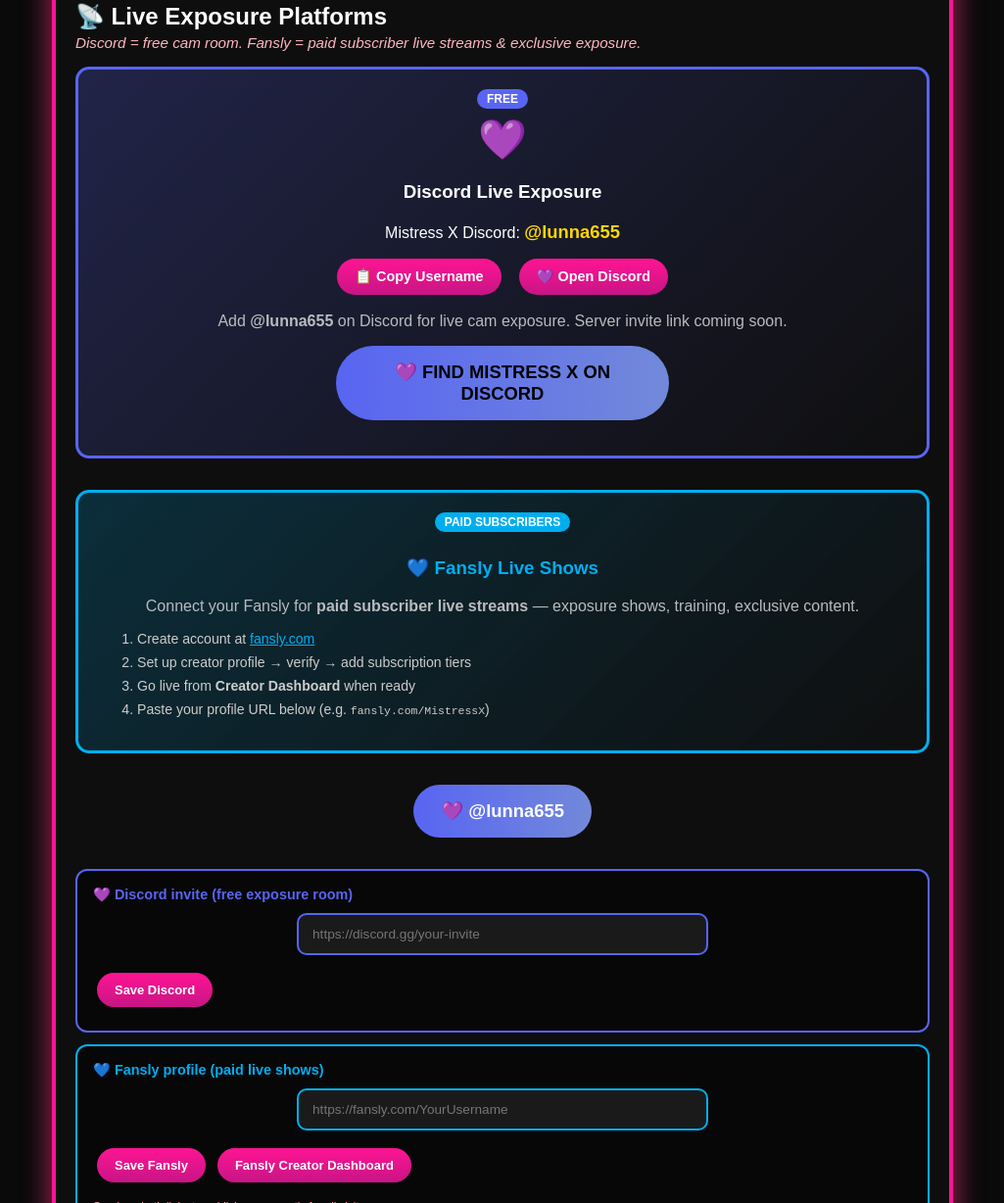
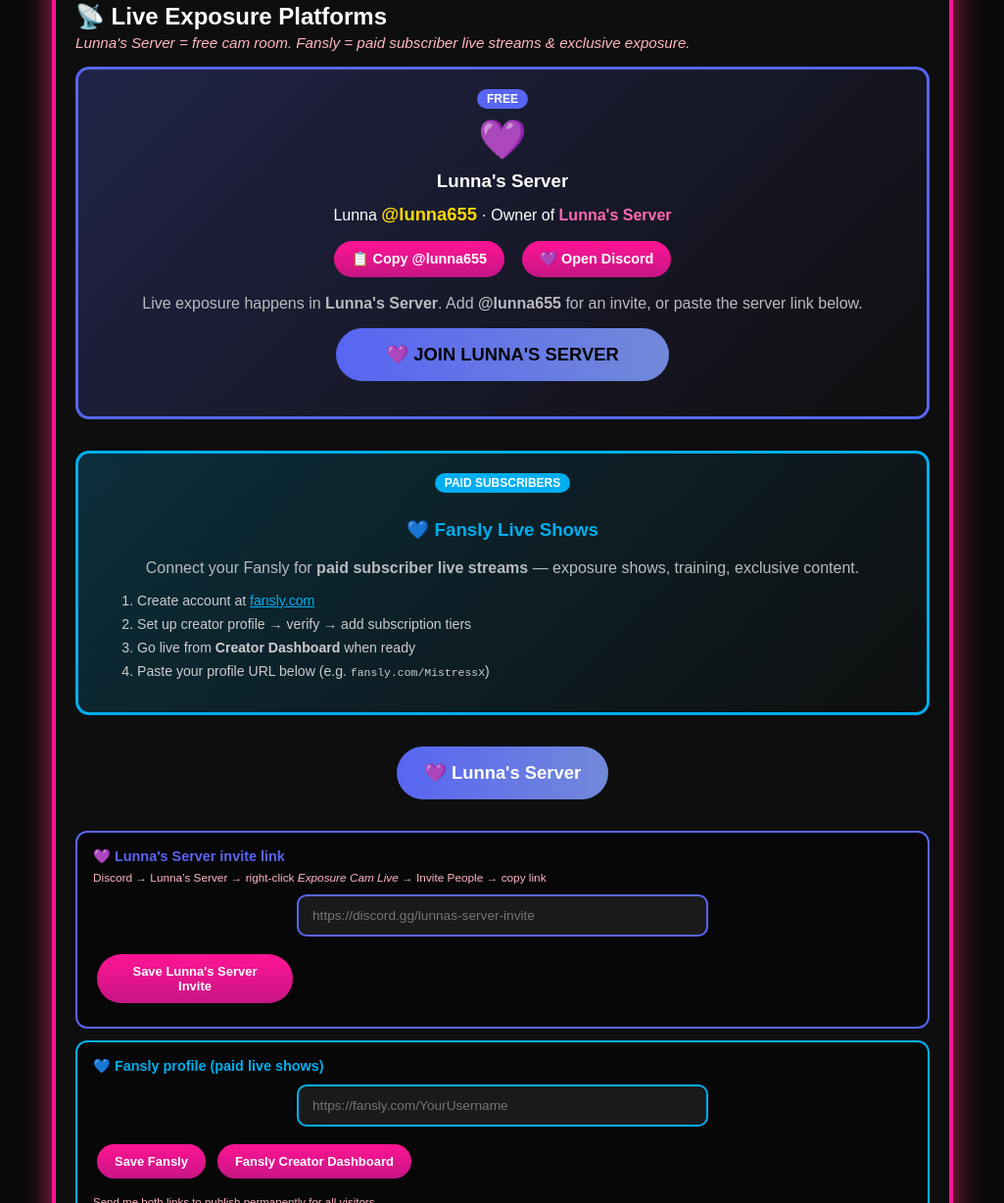
Before and after one commit to sissy439-boop/mistress-x-bbc-training-academy, a website: page index.html in a window 1280 px wide. Shown: the part 9371-10599 px from the top of the page at 98% size, without its empty margins (127-1152 px from the left). Drawn offline with Linux system fonts and the light colour scheme.

Commit message:
Rebrand Discord exposure to Lunna's Server (@lunna655)

```diff
--- a/index.html
+++ b/index.html
@@ -1005,7 +1005,7 @@
     <div class="stream-info-box">
       <strong>Where does it stream?</strong><br>
       <strong>Your cam (left)</strong> = local preview only — only YOU see it in your browser. It does <em>not</em> upload to the internet.<br>
-      <strong>Free exposure</strong> = Discord voice/video room below.<br>
+      <strong>Free exposure</strong> = <strong>Lunna's Server</strong> on Discord (voice/video below).<br>
       <strong>Paid live shows</strong> = <strong>Fansly</strong> — subscribers watch Mistress X go live (no embed; opens Fansly).
     </div>
     <p class="stream-permission-note">📷 Your cam preview needs browser permission. Real broadcasting uses OBS or the Twitch/YouTube app.</p>
@@ -1057,7 +1057,7 @@
 
     <div class="broadcast-room">
         <h2 style="margin-top:0;">📡 Live Exposure Platforms</h2>
-        <p class="panel-subtitle">Discord = free cam room. Fansly = paid subscriber live streams &amp; exclusive exposure.</p>
+        <p class="panel-subtitle">Lunna's Server = free cam room. Fansly = paid subscriber live streams &amp; exclusive exposure.</p>
         <div id="broadcastEmbed"></div>
         <div class="btn-row" id="broadcastLinks"></div>
         <div id="discordOwnerSetup"></div>
@@ -1243,9 +1243,9 @@ const teaserLines = [
 // ── REAL LIVE STREAM CONFIG (edit these for your actual broadcast) ──
 const LIVE_STREAM_CONFIG = {
   platform: "discord",          // primary: "discord" | "twitch" | "youtube" | "fansly"
-  discordInviteUrl: "",         // https://discord.gg/xxxxxx (add when you have server invite)
-  discordUsername: "lunna655",  // Mistress X Discord — add friend / DM for exposure
-  discordServerName: "Mistress X BBC Training Academy",
+  discordInviteUrl: "",         // Lunna's Server invite: https://discord.gg/xxxxxx
+  discordUsername: "lunna655",  // Lunna — server owner
+  discordServerName: "Lunna's Server",
   discordChannelName: "Exposure Cam Live",
   fanslyProfileUrl: "",         // https://fansly.com/YourUsername
   fanslyUsername: "MistressX",  // display name on Fansly
@@ -2046,8 +2046,8 @@ async function exposeLive() {
   const fanslyUrl = getFanslyProfileUrl();
   const discordUser = LIVE_STREAM_CONFIG.discordUsername;
   let msg = "🔴 EXPOSE LIVE!\n\nYour cam preview is local only. For REAL exposure:\n";
-  if (discordUrl) msg += "\n• Discord server — join voice/video room";
-  else if (discordUser) msg += `\n• Discord — add @${discordUser} and request live exposure`;
+  if (discordUrl) msg += "\n• Lunna's Server — join Exposure Cam Live voice channel";
+  else if (discordUser) msg += `\n• Lunna's Server — add @${discordUser} (Lunna) for server invite`;
   if (fanslyUrl) msg += "\n• Fansly (paid) — subscribe & watch Mistress X live";
   if (!discordUrl && !discordUser && !fanslyUrl) {
     alert("Cam preview ready. Connect Discord and/or Fansly below for real live exposure.");
@@ -2128,25 +2128,26 @@ function copyDiscordUsername() {
   const user = LIVE_STREAM_CONFIG.discordUsername;
   if (navigator.clipboard && navigator.clipboard.writeText) {
     navigator.clipboard.writeText(user).then(() => {
-      alert(`Copied: ${user}\n\nOpen Discord → Add Friend → paste username → request exposure session.`);
-    }).catch(() => alert(`Mistress X Discord username: ${user}`));
+      alert(`Copied: ${user}\n\nOpen Discord → join Lunna's Server or Add Friend → @${user} for live exposure.`);
+    }).catch(() => alert(`Lunna's Server — Discord: @${user}`));
   } else {
-    alert(`Mistress X Discord username: ${user}`);
+    alert(`Lunna's Server — Discord: @${user}`);
   }
 }
 
 function openDiscordProfile() {
   const user = LIVE_STREAM_CONFIG.discordUsername;
+  const server = LIVE_STREAM_CONFIG.discordServerName;
   window.open("https://discord.com/app", "_blank", "noopener");
-  alert(`Find Mistress X on Discord\n\nUsername: ${user}\n\nAdd Friend → search "${user}" → join voice when invited for live exposure.`);
+  alert(`Join ${server}\n\n1. Use the server invite link on this page (if set)\n2. Or Add Friend → search "${user}" (Lunna)\n3. Ask for invite to ${server} → join ${LIVE_STREAM_CONFIG.discordChannelName} for live exposure.`);
 }
 
 function discordUserBlock(cfg) {
   const user = cfg.discordUsername;
   if (!user) return "";
-  return `<p style="color:#fff; margin:12px 0 8px;">Mistress X Discord: <strong style="color:#ffd700; font-size:1.15em;">@${user}</strong></p>
+  return `<p style="color:#fff; margin:12px 0 8px;">Lunna <strong style="color:#ffd700; font-size:1.15em;">@${user}</strong> · Owner of <strong style="color:#ff69b4;">${cfg.discordServerName}</strong></p>
     <div class="btn-row" style="margin:0;">
-      <button class="btn-small" onclick="copyDiscordUsername()">📋 Copy Username</button>
+      <button class="btn-small" onclick="copyDiscordUsername()">📋 Copy @${user}</button>
       <button class="btn-small" onclick="openDiscordProfile()">💜 Open Discord</button>
     </div>`;
 }
@@ -2192,17 +2193,17 @@ function renderDiscordPanel(cfg, discordUrl) {
       <div class="discord-logo">💜</div>
       <h3 style="color:#fff; margin:0 0 8px;">${cfg.discordServerName}</h3>
       ${userBlock}
-      <p style="color:#b9bbbe; margin:8px 0 0;">Join <strong style="color:#ffd700;">${cfg.discordChannelName}</strong> — voice/video exposure with Mistress X.</p>
-      <button class="discord-join-btn buy-btn" onclick="joinDiscordExposure()">💜 JOIN DISCORD SERVER</button>
+      <p style="color:#b9bbbe; margin:8px 0 0;">Join <strong style="color:#ffd700;">${cfg.discordChannelName}</strong> in Lunna's Server — voice/video live exposure.</p>
+      <button class="discord-join-btn buy-btn" onclick="joinDiscordExposure()">💜 JOIN LUNNA'S SERVER</button>
     </div>`;
   }
   return `<div class="discord-panel">
     <span class="platform-tag free">FREE</span>
     <div class="discord-logo">💜</div>
-    <h3 style="color:#fff;">Discord Live Exposure</h3>
+    <h3 style="color:#fff; margin:0 0 8px;">${cfg.discordServerName}</h3>
     ${userBlock}
-    <p style="color:#b9bbbe; margin-top:10px;">Add <strong>@${cfg.discordUsername}</strong> on Discord for live cam exposure. Server invite link coming soon.</p>
-    <button class="discord-join-btn buy-btn" onclick="joinDiscordExposure()">💜 FIND MISTRESS X ON DISCORD</button>
+    <p style="color:#b9bbbe; margin-top:10px;">Live exposure happens in <strong>Lunna's Server</strong>. Add <strong>@${cfg.discordUsername}</strong> for an invite, or paste the server link below.</p>
+    <button class="discord-join-btn buy-btn" onclick="joinDiscordExposure()">💜 JOIN LUNNA'S SERVER</button>
   </div>`;
 }
 
@@ -2242,18 +2243,19 @@ function renderBroadcastRoom() {
   let linksHtml = "";
 
   if (discordUrl) {
-    linksHtml += `<button class="btn-small discord-join-btn" style="max-width:220px!important;" onclick="joinDiscordExposure()">💜 Discord Server</button>`;
+    linksHtml += `<button class="btn-small discord-join-btn" style="max-width:220px!important;" onclick="joinDiscordExposure()">💜 Lunna's Server</button>`;
   } else if (cfg.discordUsername) {
-    linksHtml += `<button class="btn-small discord-join-btn" style="max-width:220px!important;" onclick="openDiscordProfile()">💜 @${cfg.discordUsername}</button>`;
+    linksHtml += `<button class="btn-small discord-join-btn" style="max-width:220px!important;" onclick="joinDiscordExposure()">💜 Lunna's Server</button>`;
   }
   if (fanslyUrl) {
     linksHtml += `<button class="btn-small fansly-join-btn" style="max-width:220px!important;" onclick="openFanslyLive()">💙 Fansly Live</button>`;
   }
 
   setupEl.innerHTML = `<div class="broadcast-setup" style="margin-top:16px; border-color:#5865F2;">
-      <strong style="color:#5865F2;">💜 Discord invite (free exposure room)</strong>
-      <input type="url" id="discordInviteInput" class="discord-setup-input" placeholder="https://discord.gg/your-invite" value="${discordUrl}">
-      <button class="btn-small" onclick="saveDiscordInvite()">Save Discord</button>
+      <strong style="color:#5865F2;">💜 Lunna's Server invite link</strong>
+      <p style="font-size:0.82em; margin:6px 0;">Discord → Lunna's Server → right-click <em>${cfg.discordChannelName}</em> → Invite People → copy link</p>
+      <input type="url" id="discordInviteInput" class="discord-setup-input" placeholder="https://discord.gg/lunnas-server-invite" value="${discordUrl}">
+      <button class="btn-small" onclick="saveDiscordInvite()">Save Lunna's Server Invite</button>
     </div>
     <div class="broadcast-setup" style="margin-top:12px; border-color:#00AEEF;">
       <strong style="color:#00AEEF;">💙 Fansly profile (paid live shows)</strong>
```
